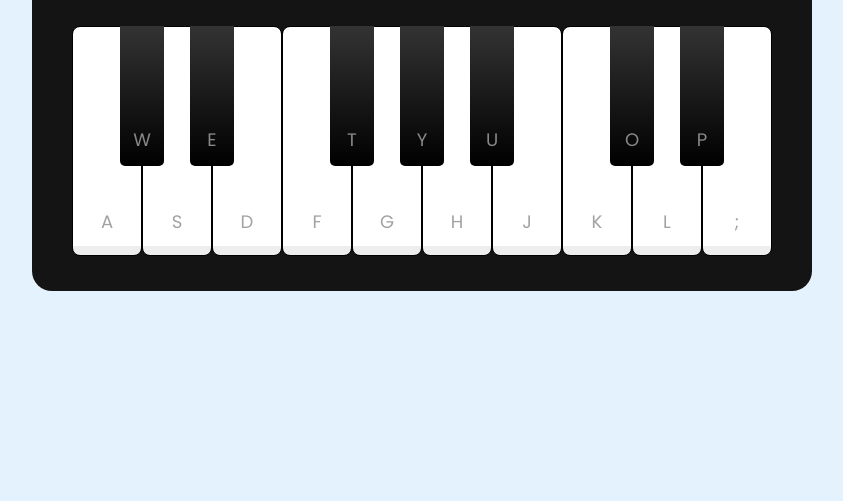
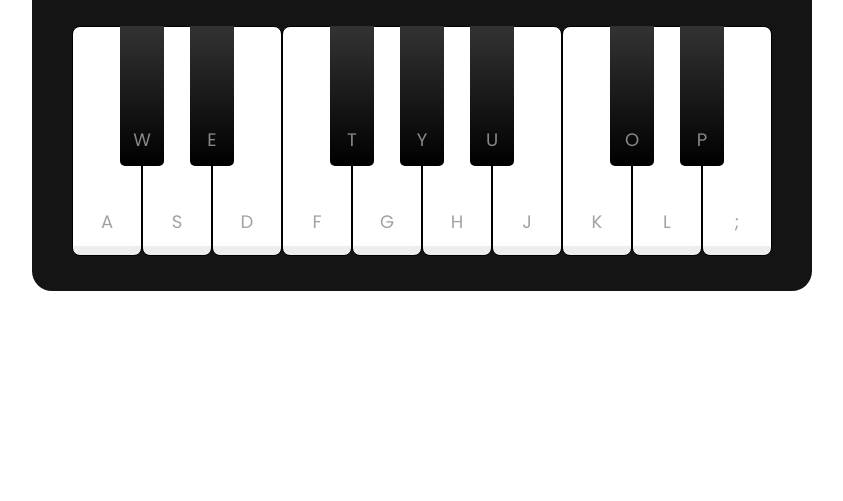
Before and after one commit to juanp-suarezr/Playable-PIANO-in-JavaScript, a plain HTML site: page index.html in a window 1280 px wide. Shown: the part 299-800 px from the top of the page, without its empty margins (218-1061 px from the left). Drawn offline with Linux system fonts and the light colour scheme.

Commit message:
actu style

```diff
--- a/style.css
+++ b/style.css
@@ -11,7 +11,7 @@ body {
   align-items: center;
   justify-content: center;
   min-height: 100vh;
-  background: #E3F2FD;
+  background: transparent !important;
 }
 .wrapper {
   padding: 35px 40px;
```
